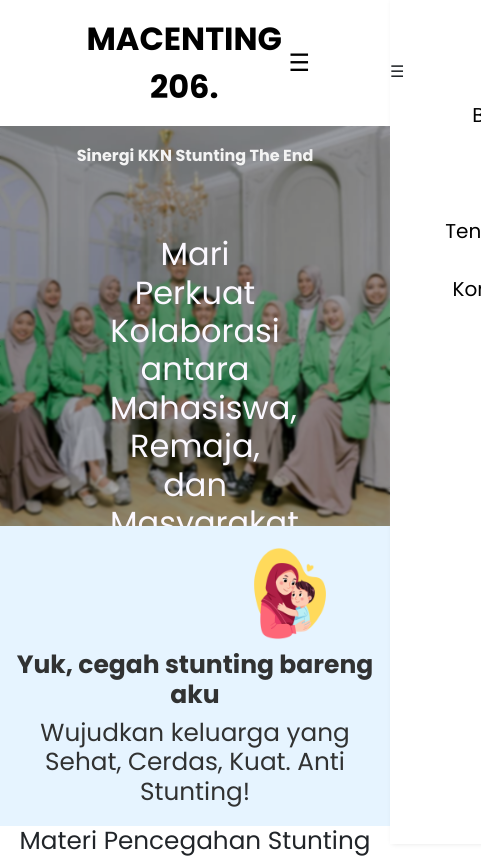
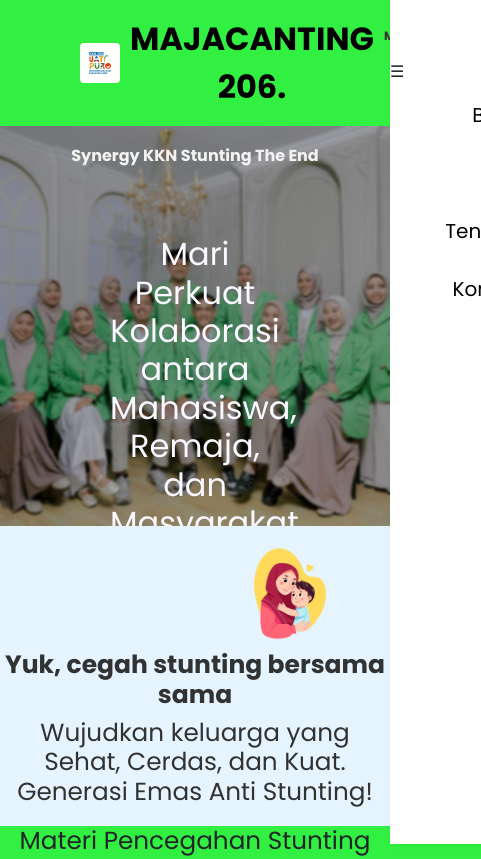
Before and after one commit to Nightsky-La/macenting206, a plain HTML site: page index.html in a window 390 px wide. Shown: the top 859 px of the page, 481 px wide, since content can reach past the window. Drawn offline with nearby package versions, Linux system fonts and the light colour scheme.

Commit message:
Minor edit
idk bro

```diff
--- a/style.css
+++ b/gaya.css
@@ -6,7 +6,7 @@
       }
 
       body {
-        background: #ffffff;
+        background: #31f041;
         text-align: center;
         height: 100%;
       }
@@ -22,9 +22,31 @@
       }
 
       .logo {
+        display: flex;
+        align-items: center;
+        gap: 10px;
         font-size: 32px;
         font-weight: bold;
         color: #000000;
+      }
+      .logo-img {
+       height: 40px;
+       width: auto;
+       border-radius: 4px;
+      }
+      .logo-text {
+       display: flex;
+      flex-direction: column;
+      line-height: 1.2;
+      }
+      .logo-text span {
+      font-size: 32px;
+      font-weight: bold;
+      }
+      .logo-subtext {
+      font-size: 12px;
+      color: #333333;
+      margin: 0;
       }
 
       .nav-links {
@@ -63,7 +85,7 @@
         position: absolute;
         font-size: 1rem;
         cursor: pointer;
-        z-index: 1;
+        z-index: 10;
         display: none; /* default sembunyi */
       }
 
@@ -77,7 +99,7 @@
         background: #ffffff;
         padding: 0.5rem 1rem;
         border-radius: 8px;
-        z-index: 3;
+        z-index: 10;
       }
 
       .hero {
@@ -96,7 +118,7 @@
         left: 0;
         width: 100%;
         height: 100%;
-        z-index: 2;
+        z-index: 1;
         background: rgba(0, 0, 0, 0.3);
         box-shadow: 0 4px 30px rgba(0, 0, 0, 0.1);
         backdrop-filter: blur(0.8px);
--- a/index.html
+++ b/index.html
@@ -3,7 +3,7 @@
   <head>
     <meta charset="UTF-8" />
     <meta name="viewport" content="width=device-width, initial-scale=1.0" />
-    <title>MACENTING 206</title>
+    <title>MAJACANTING 206</title>
     <link
       href="https://fonts.googleapis.com/css2?family=Poppins:wght@300;400;600;700&display=swap"
       rel="stylesheet"/>
@@ -21,12 +21,17 @@
       crossorigin="anonymous"/>
     <!--end::Third Party Plugin(Bootstrap Icons)-->
 
-    <link rel="stylesheet" href="style.css">
+    <link rel="stylesheet" href="gaya.css">
   </head>
 
   <body>
     <header>
-      <div class="logo">MACENTING 206.</div>
+      <div class="logo">
+       <img src="L1.jpg" alt="Logo Majacanting" class="logo-img">
+       <span>MAJACANTING 206.</span>
+       <p class="logo-subtext">Masyarakat Jatipuro Cegah Stunting</p>
+      </div>
+    </div>
       <div class="menu-toggle">☰</div>
       <nav class="nav-container">
         <div class="mobile-toggle">☰</div>
@@ -43,7 +48,7 @@
 
     <section id="beranda" class="hero">
       <div class="hero-blur">
-        <h3 class="fw-bold text-center">Sinergi KKN Stunting The End</h3>
+        <h3 class="fw-bold text-center">Synergy KKN Stunting The End</h3>
         <h1 class="fw-medium text-center">Mari Perkuat Kolaborasi antara Mahasiswa, Remaja, dan Masyarakat untuk Cegah Stunting Sejak Dini.</h1>
         <!-- tambahkan slogan lagi -->
       </div>
@@ -54,10 +59,8 @@
       <!-- Tambah info tentang kkn -->
       <div class="info-box">
         <img src="mom.png" alt="Gambar Mommy" class="mom">
-        <h1>
-          Yuk, cegah stunting bareng aku
-        </h1>
-        <h2>Wujudkan keluarga yang Sehat, Cerdas, Kuat. Anti Stunting!</h2>
+        <h1>Yuk, cegah stunting bersama sama</h1>
+        <h2>Wujudkan keluarga yang Sehat, Cerdas, dan Kuat. Generasi Emas Anti Stunting!</h2>
       </div>
     </section>
 
```
Also changed, not shown: L1.jpg (added).
